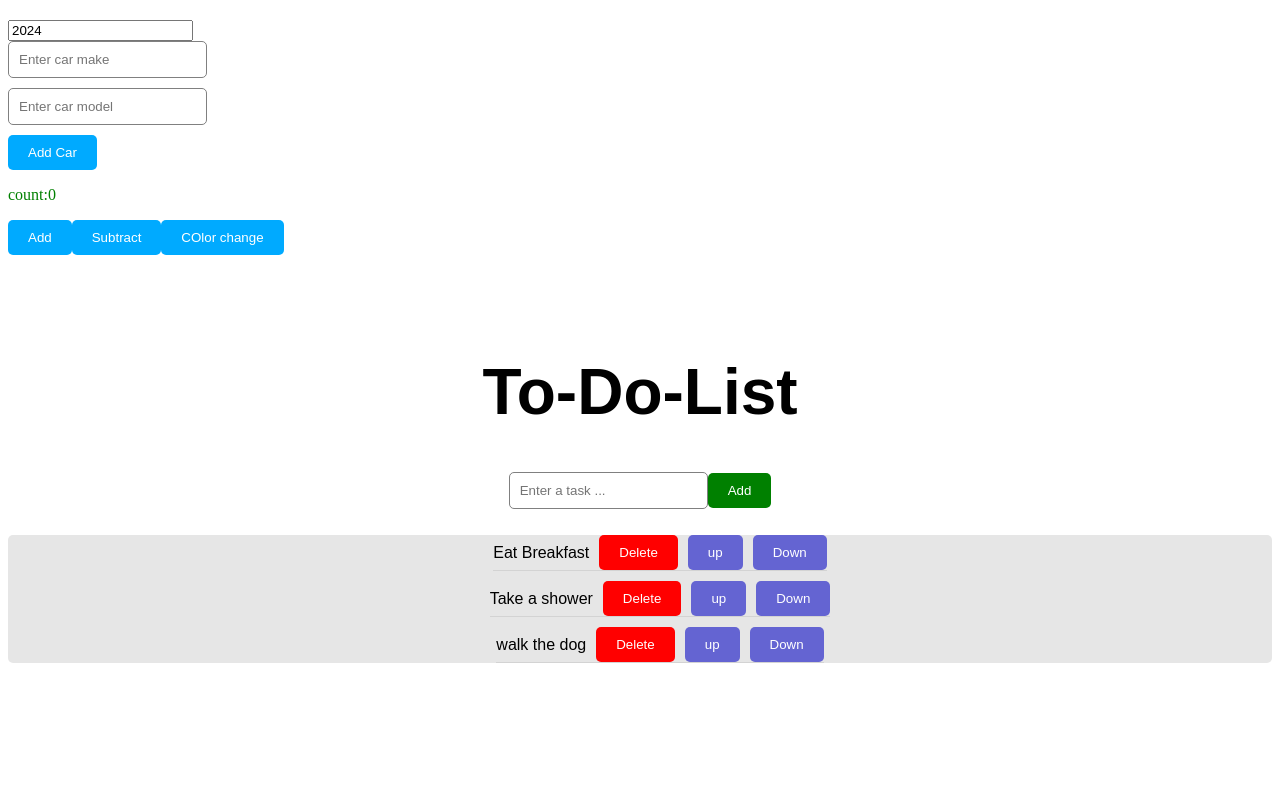
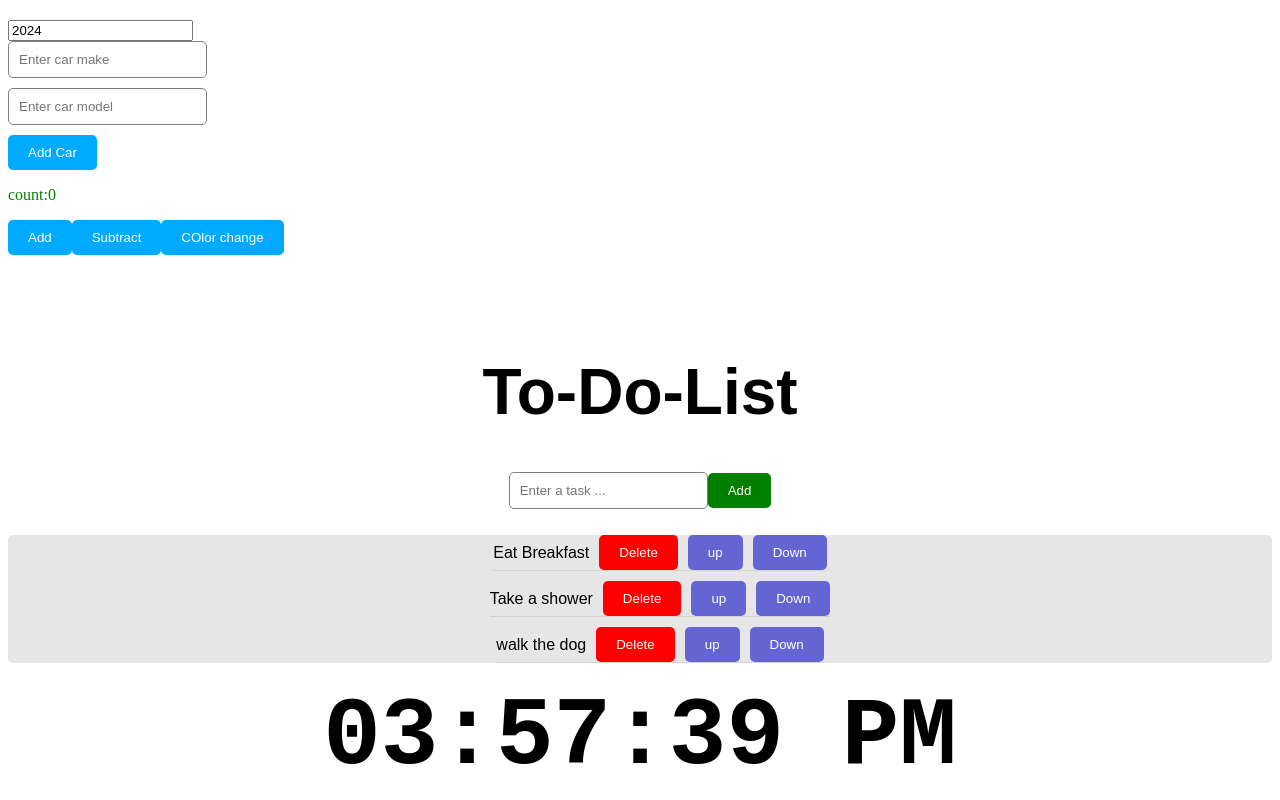
Before and after one commit to itsjohnuser/ReactLearning, a React (Vite) app: page / in a window 1280 px wide. Shown: the part 1783-2583 px from the top of the page. Before the commit the page ends 2466 px from the top, so only its background shows below. Built offline with nearby package versions, Linux system fonts and the light colour scheme.

Commit message:
DigitalClock

```diff
--- a/src/App.jsx
+++ b/src/App.jsx
@@ -59,6 +59,7 @@
 import Component from './Component';
 import Component3 from './Component3';
 import ToDoList from './ToDoList';
+import DigitalClock from './DigitalClock';
 function App() {
   return (
     <>
@@ -70,7 +71,7 @@
       <Component />
       <Component3/>
       <ToDoList />
-
+      <DigitalClock/>
     </>
   );
 }
--- /dev/null
+++ b/src/DigitalClock.jsx
@@ -0,0 +1,43 @@
+import React,{useState,useEffect} from 'react';
+
+function DigitalClock(){
+
+  const [time,setTime] = useState(new Date());
+  useEffect(()=>{
+    const intervalId = setInterval(() => {
+      setTime(new Date());
+
+    }, 1000);
+
+    return()=>{
+      clearInterval(intervalId)
+    }
+
+  },[]);
+
+  function formatTime(){
+    let hours = time.getHours();
+    const minutes = time.getMinutes();
+    const seconds = time.getSeconds();
+    const meridiem = hours >=12 ? "PM" : "AM";
+
+    hours = hours % 12 || 12;
+
+    return `${padZero(hours)}:${padZero(minutes)}:${padZero(seconds)} ${meridiem}`
+  }
+
+  function padZero(number){
+    return (number < 10 ? "0" : "")+ number;
+
+  }
+
+  return(
+  <div className='clock-container'>
+    <div className='clock'>
+      <span>{formatTime()}</span>
+    </div>
+
+  </div>
+  );
+}
+export default DigitalClock;
--- a/src/index.css
+++ b/src/index.css
@@ -206,3 +206,13 @@
   transition: background-color 0.5 ease;
 
 }
+
+.clock-container{
+
+}
+.clock{
+  font-size: 6rem;
+  font-weight: bold;
+  font-family: monospace;
+  text-align: center;
+}
```
